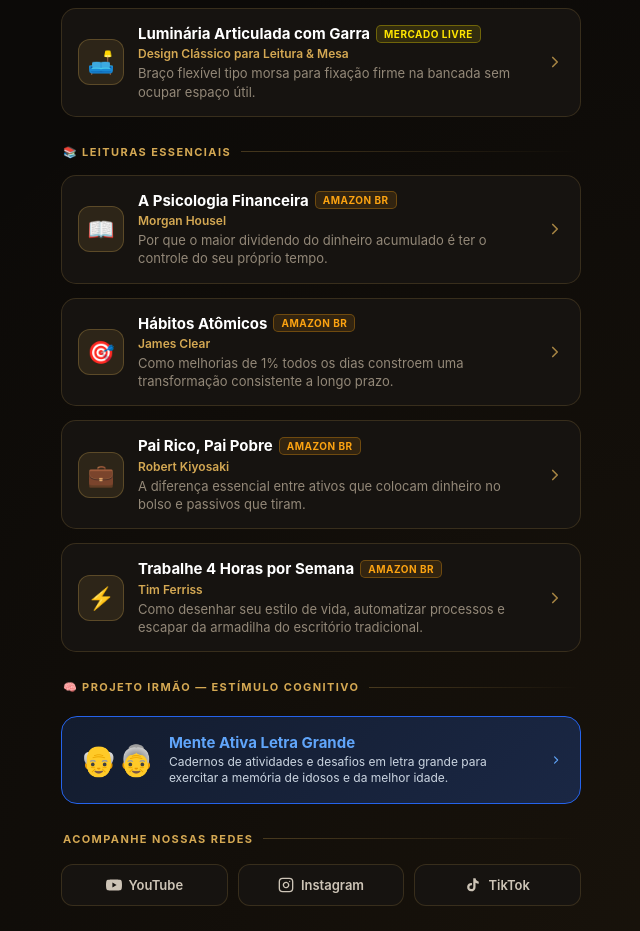
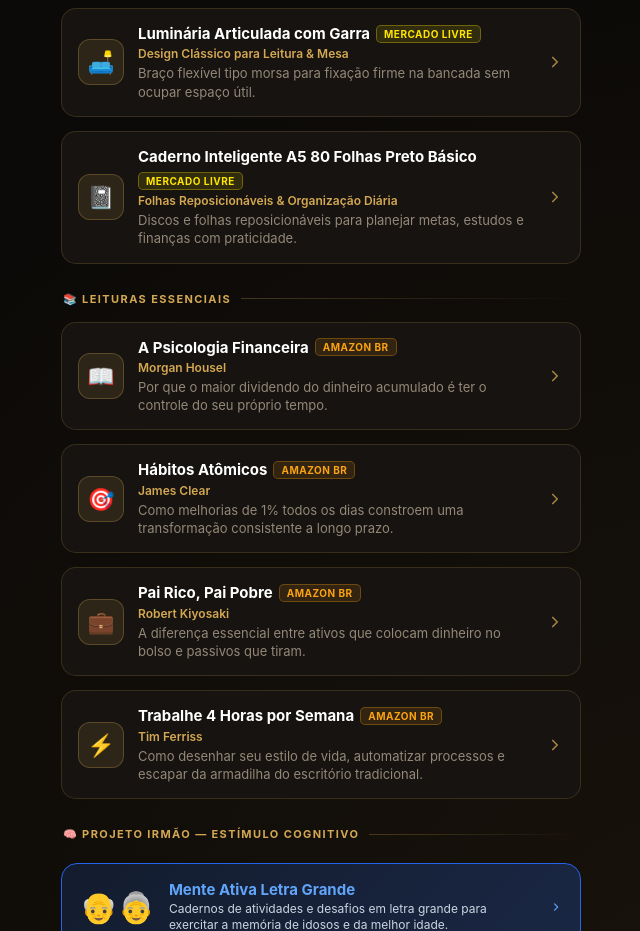
Before and after one commit to duvieira85-cyber/indica, a plain HTML site: page ponto-de-virada.html in a window 1280 px wide. Shown: the part 1240-2171 px from the top of the page, without its empty margins (319-959 px from the left). Drawn offline with Linux system fonts and the light colour scheme.

Commit message:
feat(indica): sincroniza 2 novos links ML em novos-links.txt e paginas dos canais

```diff
--- a/ponto-de-virada.html
+++ b/ponto-de-virada.html
@@ -549,6 +549,21 @@
       </svg>
     </a>
 
+    <a href="https://meli.la/1wEKJ2L" target="_blank" rel="noopener noreferrer" class="item-card">
+      <div class="item-icon" aria-hidden="true">📓</div>
+      <div class="item-info">
+        <div class="item-top">
+          <span class="item-title">Caderno Inteligente A5 80 Folhas Preto Básico</span>
+          <span class="store-tag meli">Mercado Livre</span>
+        </div>
+        <div class="item-sub">Folhas Reposicionáveis & Organização Diária</div>
+        <div class="item-desc">Discos e folhas reposicionáveis para planejar metas, estudos e finanças com praticidade.</div>
+      </div>
+      <svg class="chevron" width="18" height="18" viewBox="0 0 24 24" fill="none" stroke="currentColor" stroke-width="2.2" stroke-linecap="round" stroke-linejoin="round" aria-hidden="true">
+        <polyline points="9 18 15 12 9 6"></polyline>
+      </svg>
+    </a>
+
     <!-- LIVROS ESSENCIAIS (AMAZON BR) -->
     <div class="section-header">
       <span class="section-title">📚 Leituras Essenciais</span>
```
Also changed, not shown: mente-ativa.html (+8 -0 lines), novos-links.txt, 1 other file.
